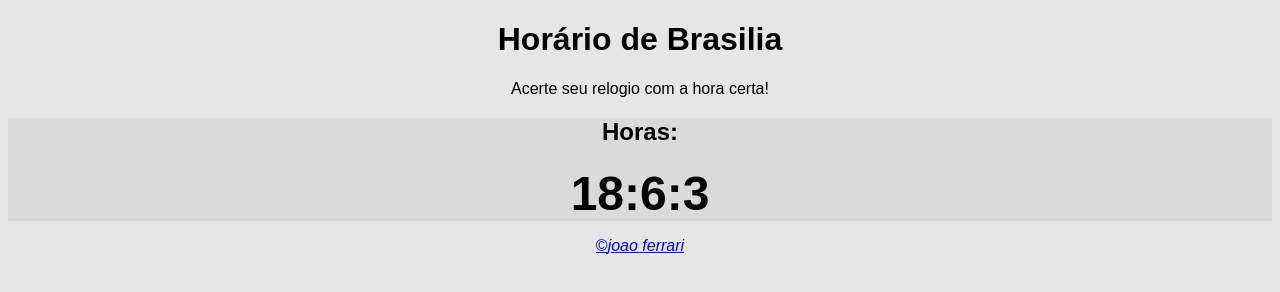
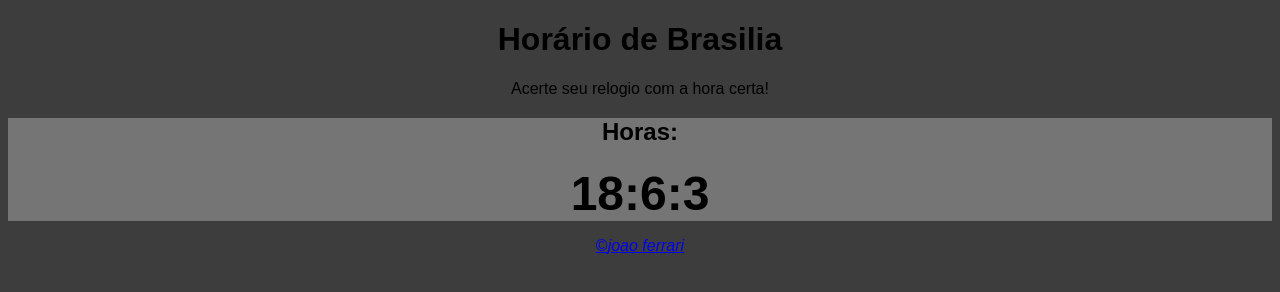
Before and after one commit to Roseira1212/html, a plain HTML site: page index.html in a window 1280 px wide. Drawn offline with Linux system fonts and the light colour scheme.

Commit message:
atualizar

```diff
--- a/style.css
+++ b/style.css
@@ -1,6 +1,6 @@
 body{
     font-family: Arial, sans-serif;
-    background-color: rgb(230, 230, 230);
+    background-color: rgb(61, 61, 61);
     color: rgb(0, 0, 0);
     text-align: center;
 
```
